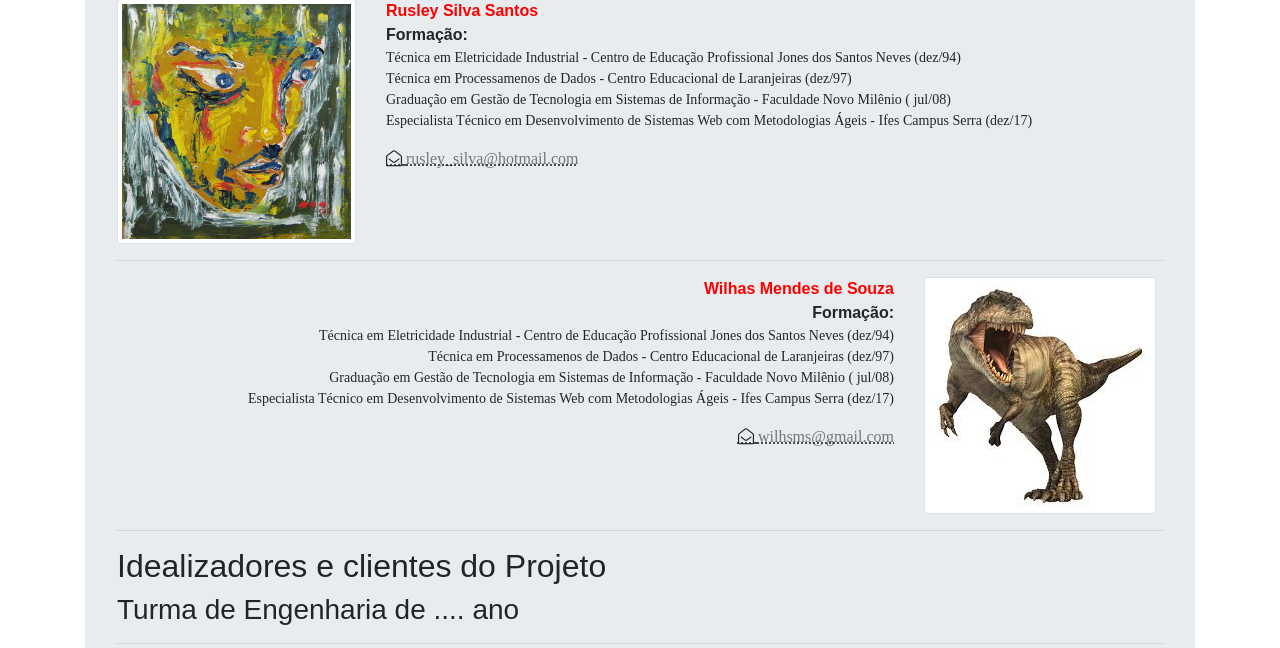
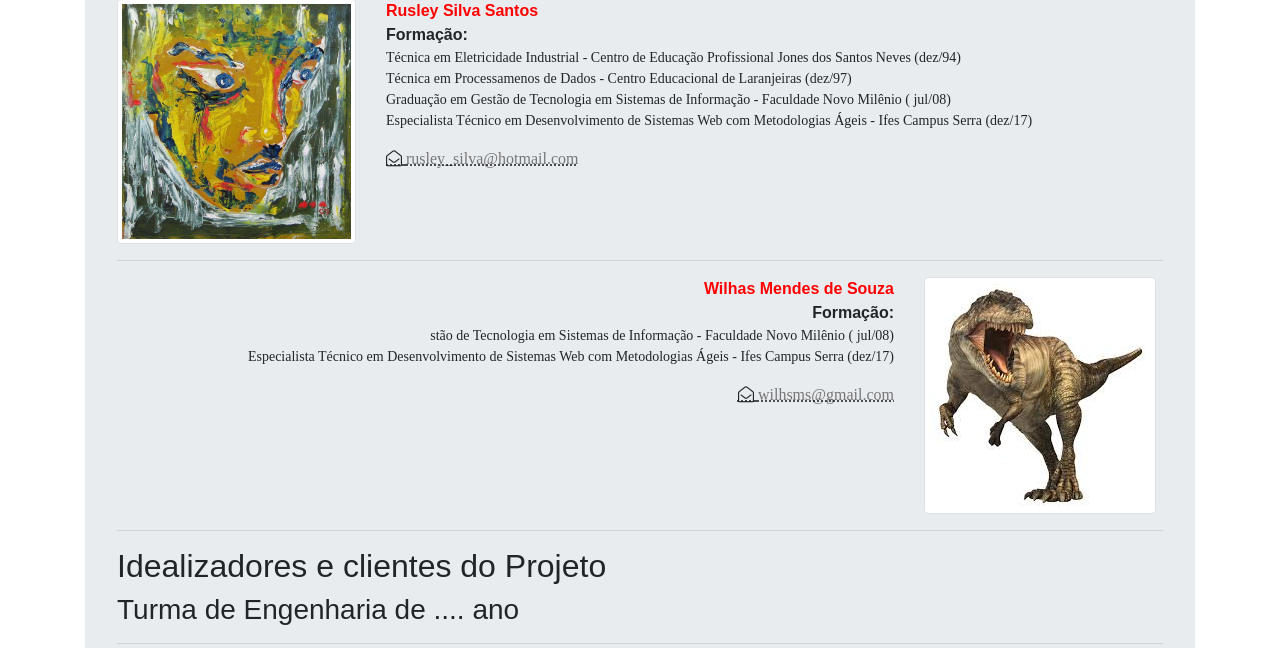
Before and after one commit to wilhsms/lifebox, a Django app: page /cadastro/equipe/ in a window 1280 px wide. Shown: the part 806-1454 px from the top of the page. Run offline with Django 3.2, Linux system fonts and the light colour scheme; a user stored in the database is signed in; data comes from the database, SQL or seed files in the repository; parts of the project's set-up code (start-up, migrations or seed data) failed here and were passed over; some libraries are stand-ins or nearby versions; some web fonts are replaced.

Commit message:
commit teste.. pode ignorar

```diff
--- a/core/templates/sobre/equipe.html
+++ b/core/templates/sobre/equipe.html
@@ -88,9 +88,7 @@
           <strong>Wilhas Mendes de Souza</strong><br>
           <b>Formação: </b>
           <p>
-          Técnica em Eletricidade Industrial - Centro de Educação Profissional Jones dos Santos Neves (dez/94)</br>
-          Técnica em Processamenos de Dados - Centro Educacional de Laranjeiras (dez/97)</br>
-          Graduação em Gestão de Tecnologia em Sistemas de Informação - Faculdade Novo Milênio ( jul/08)</br>
+          stão de Tecnologia em Sistemas de Informação - Faculdade Novo Milênio ( jul/08)</br>
           Especialista Técnico em Desenvolvimento de Sistemas Web com Metodologias Ágeis - Ifes Campus Serra (dez/17)</br>
           </p>
           <abbr title="contato" class="fa fa-envelope-open-o" aria-hidden="true">
```
